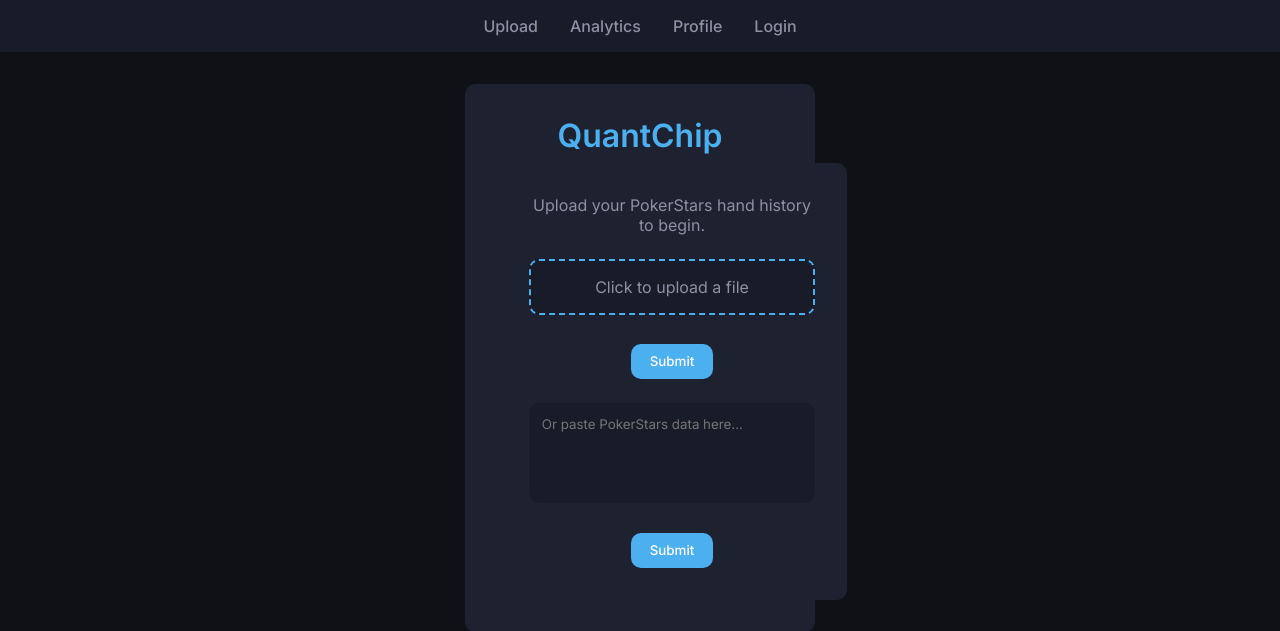
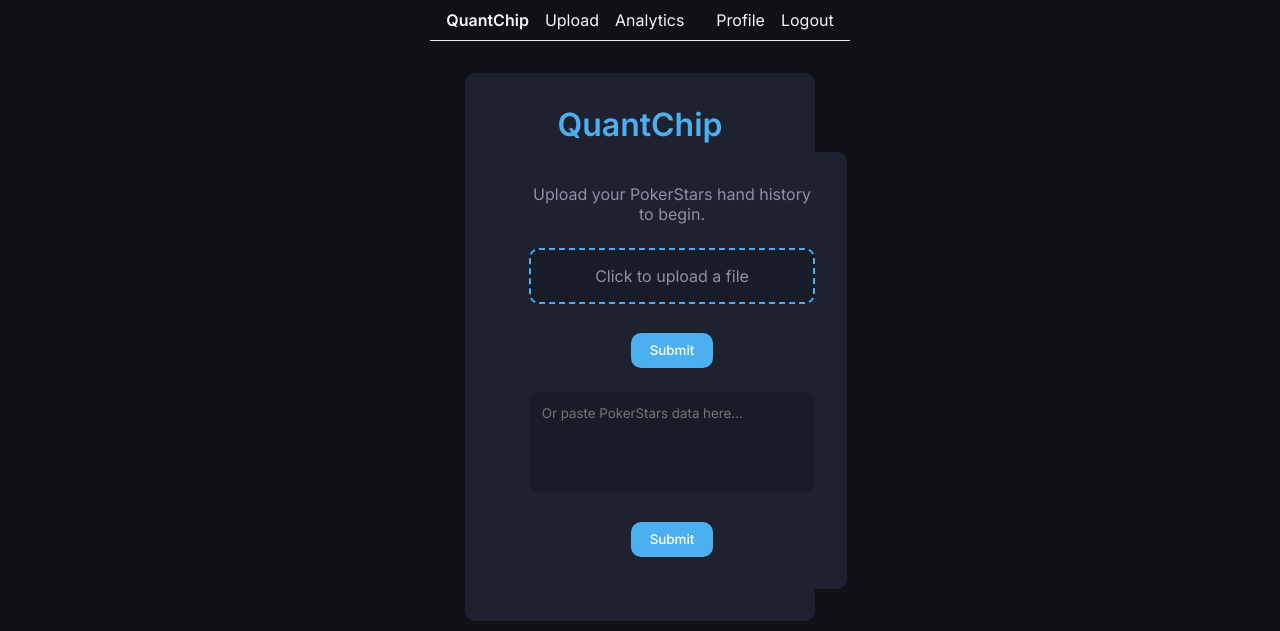
Before and after one commit to bourkeybeans/ChipQuant, a Flask app: page / in a window 1280 px wide. Shown: the top 631 px of the page. Run offline with Flask 3, Linux system fonts and the light colour scheme; the visitor is signed in with stand-in values (Sample User, id 1).

Commit message:
navbar fix

```diff
--- a/static/style.css
+++ b/static/style.css
@@ -162,3 +162,19 @@ textarea {
   max-width: 1200px; /* wider than normal container */
   margin: 0 auto;
 }
+
+.qc-nav { border-bottom: 1px solid #eaeaea; }
+.qc-menu {
+  display: flex;
+  align-items: center;
+  gap: 16px;           /* keeps spacing consistent regardless of auth state */
+  list-style: none;
+  margin: 0;
+  padding: 10px 16px;
+}
+.qc-menu .spacer { margin-left: auto; }   /* pushes auth links to the right */
+.qc-menu a {
+  text-decoration: none;
+  color: inherit;
+}
+.qc-menu .brand a { font-weight: 600; }
--- a/templates/layout.html
+++ b/templates/layout.html
@@ -7,17 +7,28 @@
 </head>
 <body>
     <!-- Navigation at top -->
-    <nav class="navbar">
-        <ul>
-            <li><a href="{{ url_for('upload') }}" class="nav-link">Upload</a></li>
-            <li><a href="{{ url_for('analytics') }}" class="nav-link">Analytics</a></li>
-            <li><a href="{{ url_for('profile') }}" class="nav-link">Profile</a></li>
-            <li><a href="{{ url_for('login') }}" class="nav-link">Login</a></li>
-        </ul>
-    </nav>
+    <header>
+  <nav class="qc-nav">
+    <ul class="qc-menu">
+      <li class="brand"><a href="{{ url_for('upload') }}">QuantChip</a></li>
+      <li><a href="{{ url_for('upload') }}">Upload</a></li>
+      <li><a href="{{ url_for('analytics') }}">Analytics</a></li>
+
+      <li class="spacer"></li>
+
+      {% if session.get('user_id') %}
+        <li><a href="{{ url_for('profile') }}">Profile</a></li>
+        <li><a href="{{ url_for('logout') }}">Logout</a></li>
+      {% else %}
+        <li><a href="{{ url_for('login') }}">Login</a></li>
+      {% endif %}
+    </ul>
+  </nav>
+</header>
+
 
     <div class="main-content">
-        {% block content_wrapper %}
+    {% block content_wrapper %}
     <div class="container">
         <h1>QuantChip</h1>
         {% block content %}{% endblock %}
```
